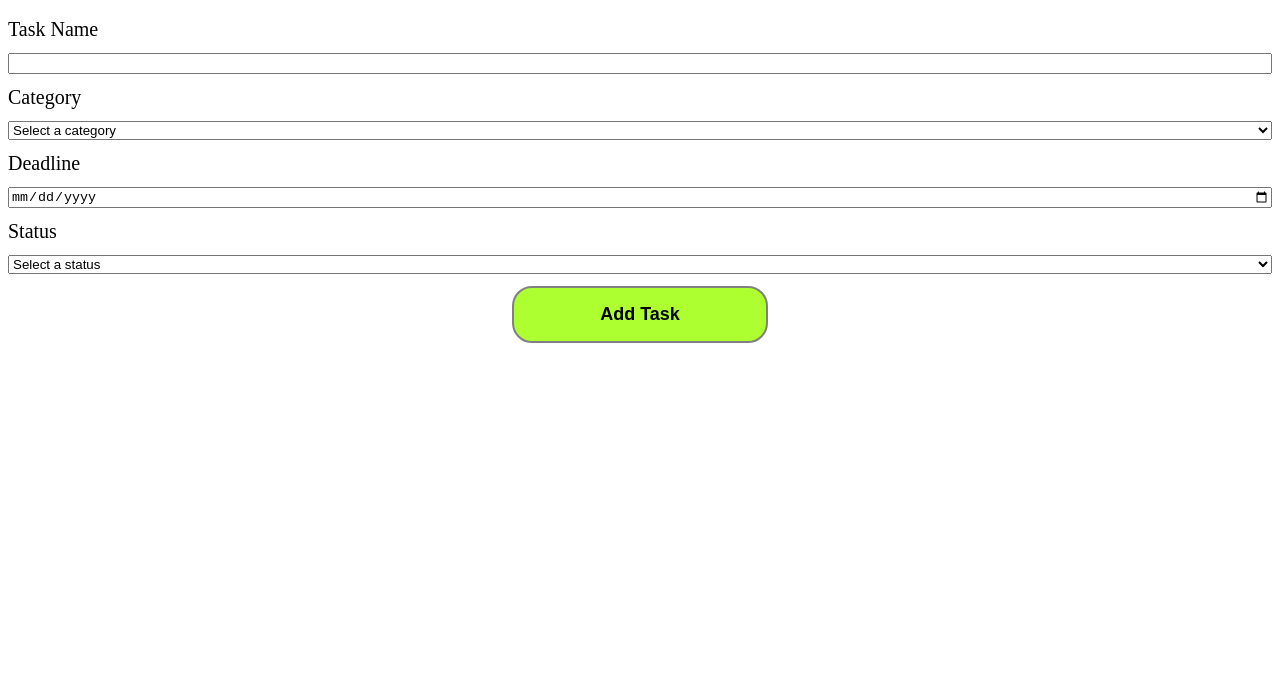
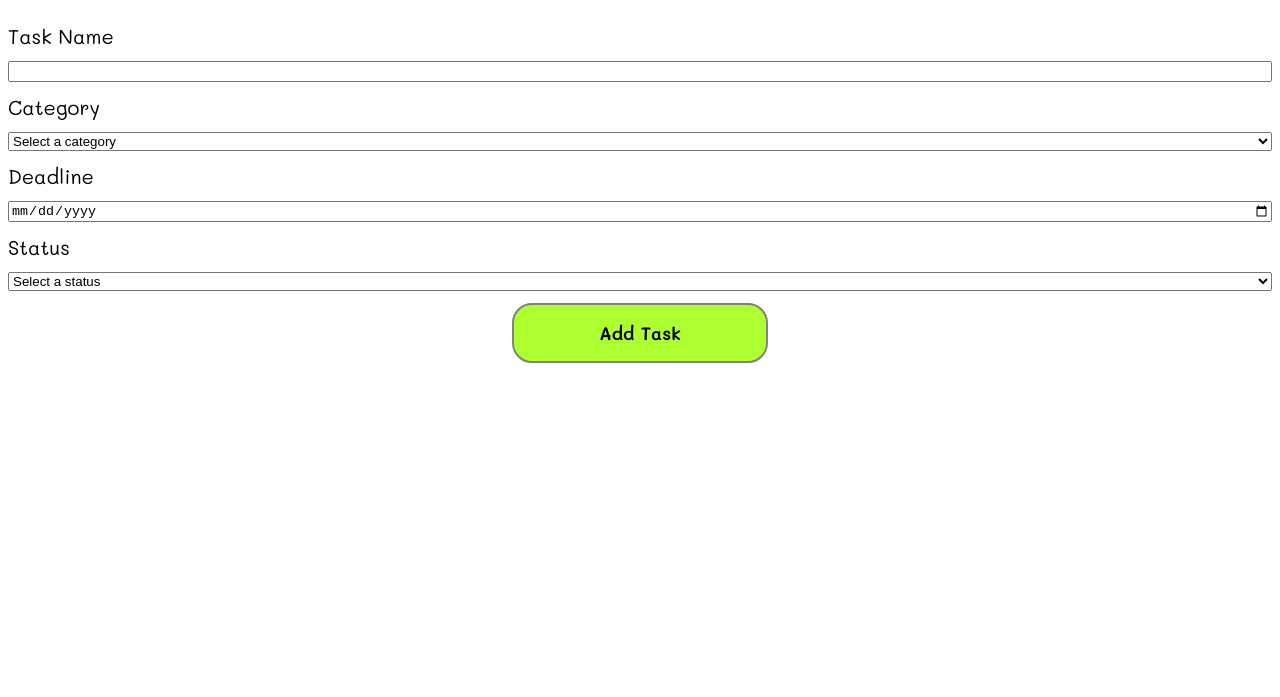
Before and after one commit to magali-la/doolie-app, a plain HTML site: page index.html in a window 1280 px wide. Shown: the part 103-800 px from the top of the page. Drawn offline with Linux system fonts and the light colour scheme.

Commit message:
(styles): imported font and applied to html

```diff
--- a/index.html
+++ b/index.html
@@ -4,6 +4,9 @@
     <meta charset="UTF-8">
     <meta name="viewport" content="width=device-width, initial-scale=1.0">
     <title>Task Manager</title>
+    <link rel="preconnect" href="https://fonts.googleapis.com">
+    <link rel="preconnect" href="https://fonts.gstatic.com" crossorigin>
+    <link href="https://fonts.googleapis.com/css2?family=Mali:ital,wght@0,200;0,300;0,400;0,500;0,600;0,700;1,200;1,300;1,400;1,500;1,600;1,700&display=swap" rel="stylesheet">
     <link rel="stylesheet" href="./style.css">
     <script src="./app.js"></script>
 </head>
--- a/style.css
+++ b/style.css
@@ -3,6 +3,7 @@ body {
     flex-direction: column;
     gap: 12px;
     font-size: 20px;
+    font-family: 'Mali', sans-serif;
 }
 
 h1 {
@@ -18,4 +19,5 @@ button {
     font-weight: 600;
     font-size: 18px;
     border: 2px solid gray;
+    font-family: 'Mali';
 }
```
